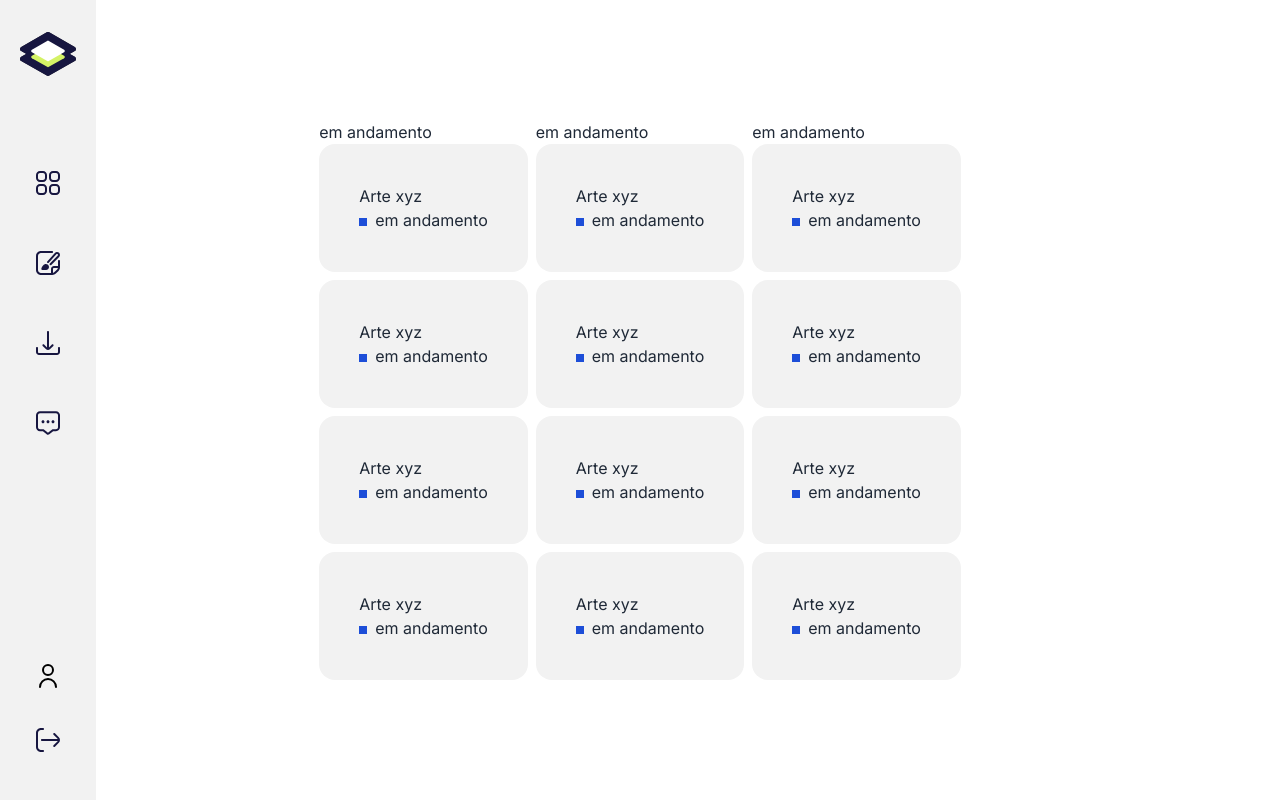
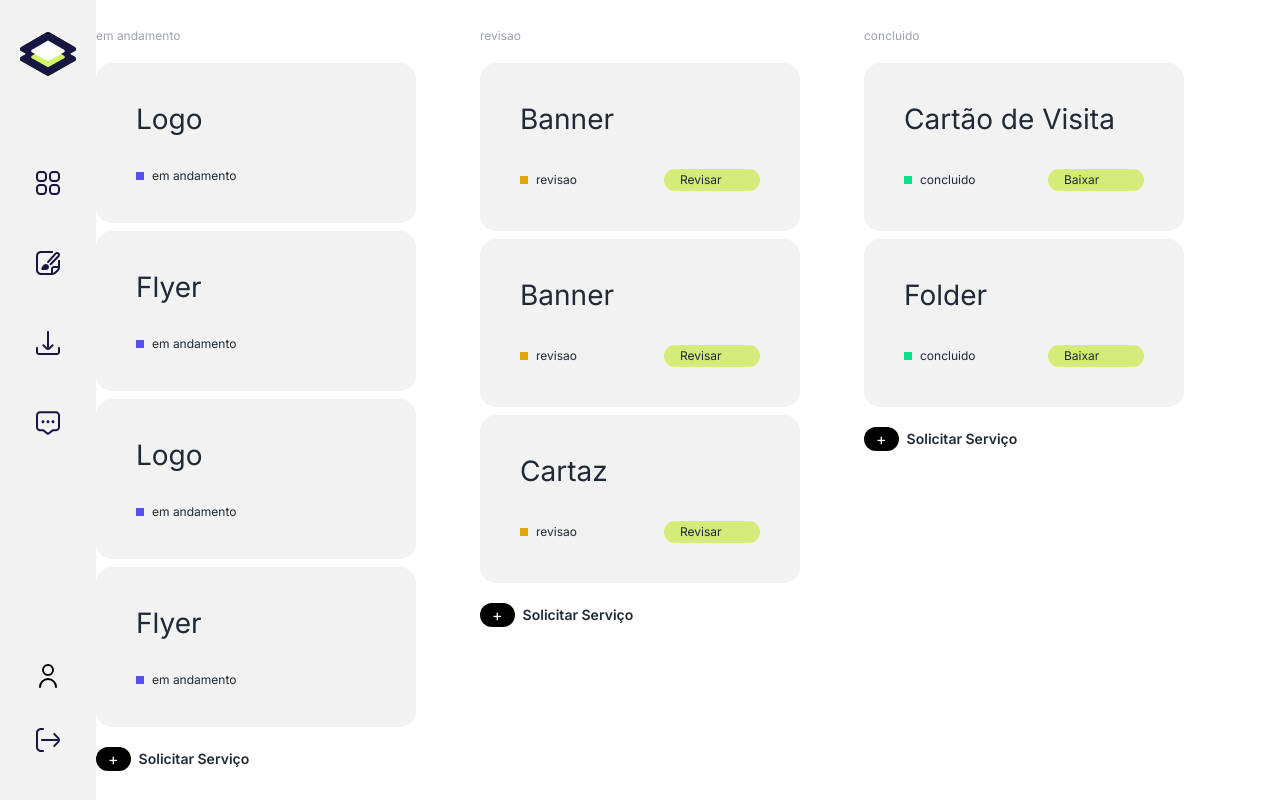
Before and after one commit to criates-design/criates, a Next.js app: page / in a window 1280 px wide. Built offline with nearby package versions, Linux system fonts and the light colour scheme.

Commit message:
termina componente

```diff
--- a/src/view/components/ArtsProgress/Art.tsx
+++ b/src/view/components/ArtsProgress/Art.tsx
@@ -1,10 +1,41 @@
-export default function Art() {
+import clsx from 'clsx'
+
+export type ArtProps = {
+    name: string
+    status: 'em andamento' | 'revisao' | 'concluido'
+}
+
+export default function Art(props: ArtProps) {
+    const { name, status } = props
+
+    const colorByStatus = {
+        'em andamento': 'bg-criatesPurple',
+        'revisao': 'bg-criatesOrange',
+        'concluido': 'bg-criatesNeonGreen'
+    }
+
     return (
-        <div className="bg-criatesGray p-10 gap-4 rounded-2xl">
-            <p>Arte xyz</p>
-            <div className="flex flex-row items-center gap-2">
-                <div className="w-2 h-2 bg-blue-700 mt-1" />
-                <p>em andamento</p>
+        <div className="bg-criatesGray p-10 gap-4 rounded-2xl w-80">
+            <div className="flex flex-col gap-8">
+                <p className="text-xl">{name}</p>
+                <div className="flex flex-row items-center gap-2">
+                    <div className="flex justify-between w-full">
+                        <div className="flex items-center gap-2">
+                            <div className={clsx('w-2 h-2', colorByStatus[status])}></div>
+                            <p className="text-xs">{status}</p>
+                        </div>
+                        {status === 'revisao' && (
+                            <button className='w-24 text-left pl-0 bg-criatesGreen rounded-xl p-1'>
+                                <p className="text-xs ml-4">Revisar</p>
+                            </button>
+                        )}
+                        {status === 'concluido' && (
+                            <button className='w-24 text-left pl-0 bg-criatesGreen rounded-xl p-1'>
+                                <p className="text-xs ml-4">Baixar</p>
+                            </button>
+                        )}
+                    </div>
+                </div>
             </div>
         </div>
     )
--- a/src/view/components/ArtsProgress/ArtList.tsx
+++ b/src/view/components/ArtsProgress/ArtList.tsx
@@ -1,15 +1,27 @@
-import Art from './Art'
+import Art, { ArtProps } from './Art'
 
-export default function ArtList() {
+type ArtsListProps = {
+    status: 'em andamento' | 'revisao' | 'concluido'
+    arts: ArtProps[]
+}
+
+export default function ArtList(props: ArtsListProps) {
+    const { status, arts } = props
+
     return (
-        <div>
-            <p>em andamento</p>
+        <div className="flex flex-col gap-5">
+            <p className="text-xs text-gray-400">{status}</p>
             <div className="flex gap-2 flex-col">
-                <Art />
-                <Art />
-                <Art />
-                <Art />
+                {arts.map((art, index) => (
+                    <Art key={index} name={art.name} status={art.status} />
+                ))}
             </div>
+            <button className="flex flex-row gap-2 w-40">
+                <div className="bg-black text-white px-3 rounded-xl">
+                    <span className="mb-2">+</span>
+                </div>
+                <span className="font-semibold text-sm mt-1">Solicitar Serviço</span>
+            </button>
         </div>
     )
 }
--- a/src/view/components/ArtsProgress/ArtsProgress.tsx
+++ b/src/view/components/ArtsProgress/ArtsProgress.tsx
@@ -1,11 +1,28 @@
+import { ArtProps } from './Art'
 import ArtList from './ArtList'
 
 export default function ArtsProgress() {
+    const arts = [
+        { name: 'Logo', status: 'em andamento' },
+        { name: 'Banner', status: 'revisao' },
+        { name: 'Cartão de Visita', status: 'concluido' },
+        { name: 'Flyer', status: 'em andamento' },
+        { name: 'Folder', status: 'concluido' },
+        { name: 'Logo', status: 'em andamento' },
+        { name: 'Banner', status: 'revisao' },
+        { name: 'Flyer', status: 'em andamento' },
+        { name: 'Cartaz', status: 'revisao' },
+    ] as ArtProps[]
+
+    const artsEmAndamento = arts.filter(art => art.status === 'em andamento')
+    const artsRevisao = arts.filter(art => art.status === 'revisao')
+    const artsConcluido = arts.filter(art => art.status === 'concluido')
+
     return (
-        <div className="flex gap-2">
-            <ArtList />
-            <ArtList />
-            <ArtList />
+        <div className="flex gap-16">
+            <ArtList status={'em andamento'} arts={artsEmAndamento} />
+            <ArtList status={'revisao'} arts={artsRevisao} />
+            <ArtList status={'concluido'} arts={artsConcluido} />
         </div>
     )
 }
--- a/tailwind.config.ts
+++ b/tailwind.config.ts
@@ -76,6 +76,12 @@
         criatesGray: {
           DEFAULT: '#F2F2F2',
         },
+        criatesOrange: {
+          DEFAULT: '#E0A70B',
+        },
+        criatesNeonGreen: {
+          DEFAULT: '#0BE08B',
+        },
       },
       backgroundImage: {
         'gradient-radial': 'radial-gradient(var(--tw-gradient-stops))',
```
